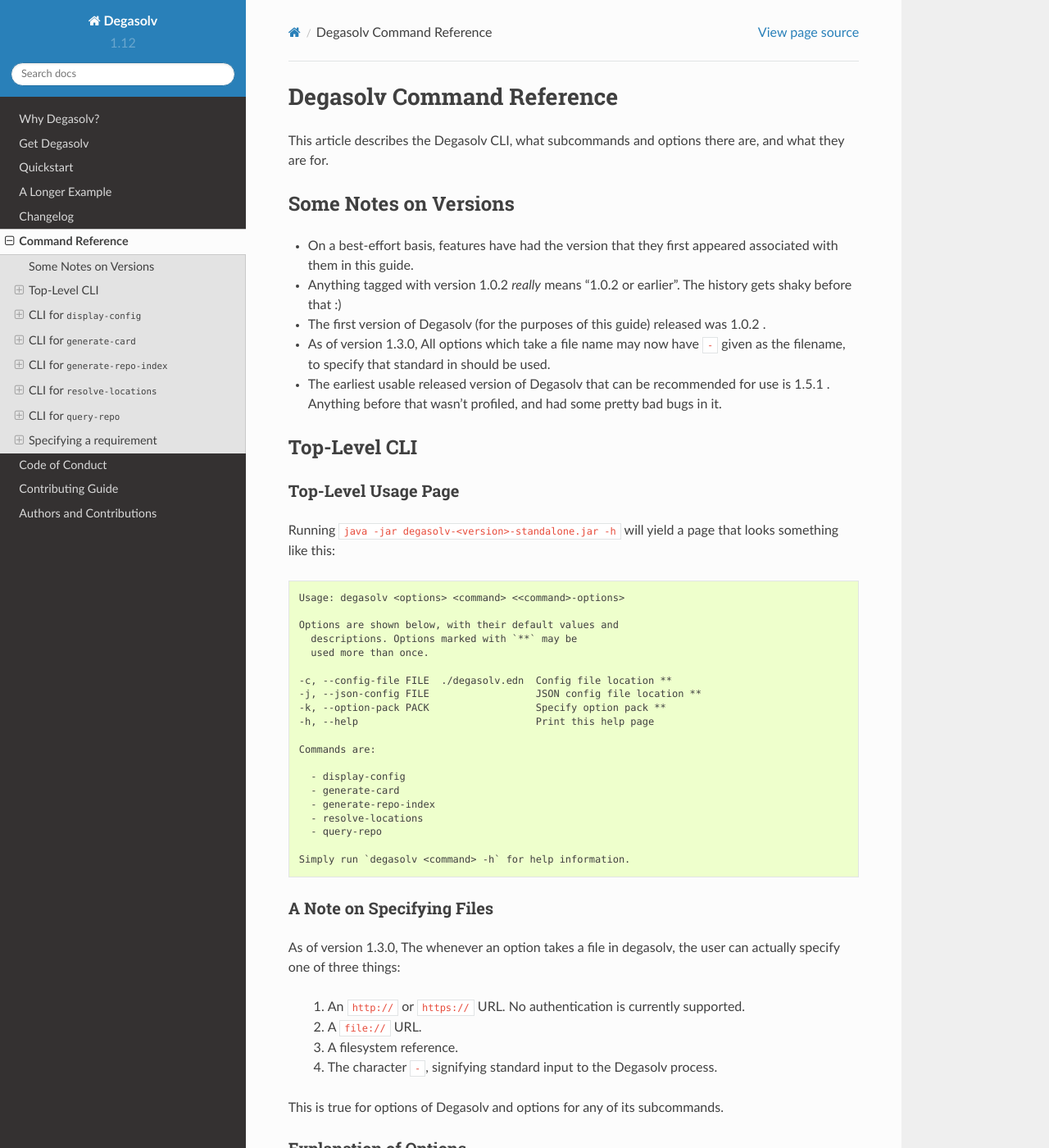
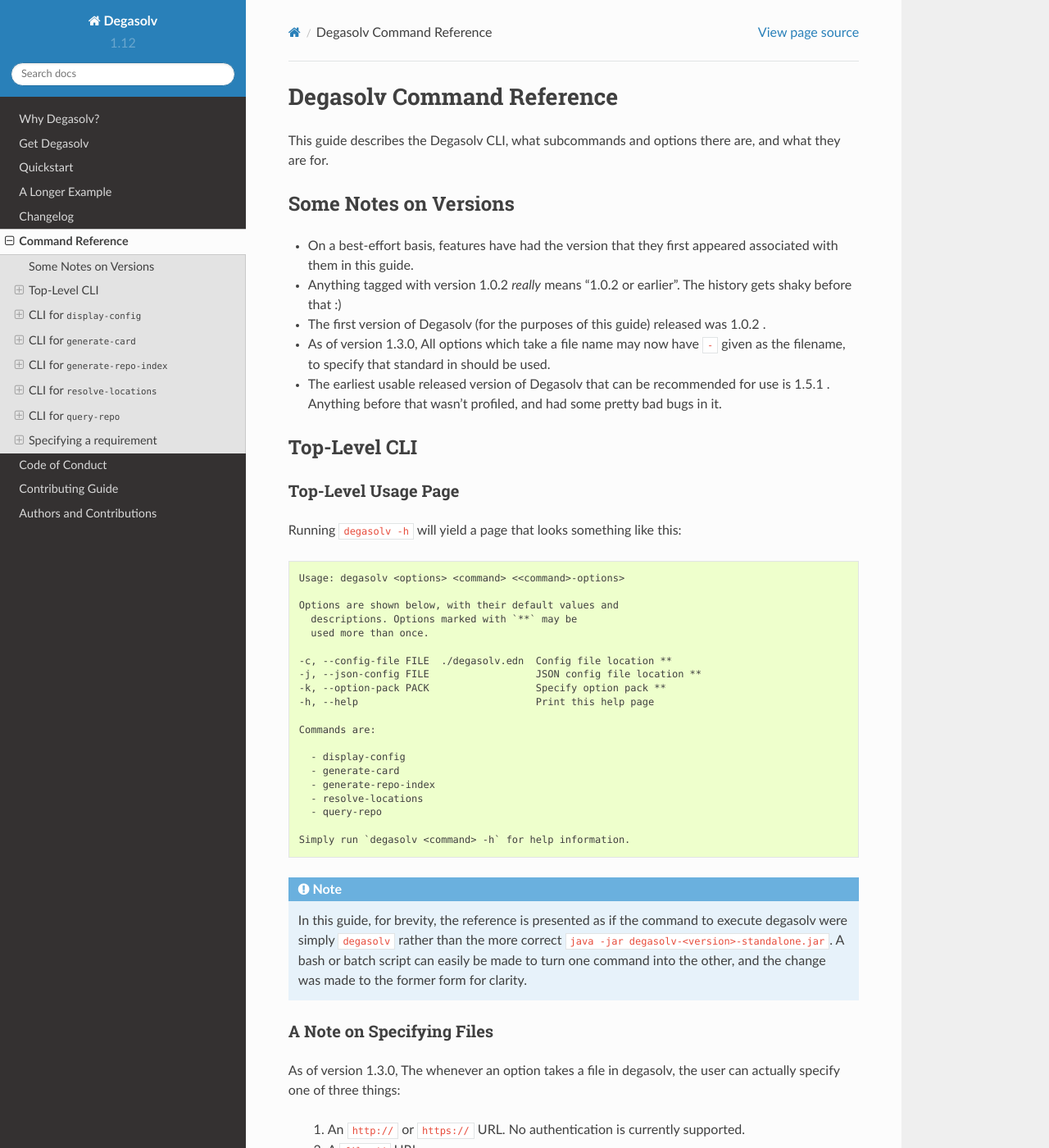
Before and after one commit to djhaskin987/degasolv, a Sphinx documentation site: the page built from docs/command-reference.rst, in a window 1280 px wide and 1400 px high. Shown: the whole window at 82% size. Built offline with Sphinx 7.4.7 and the Read the Docs theme 2.0.0, drawn with Linux system fonts in a browser that asks for light colours; some of the changed text lies outside the part shown.

Commit message:
Brevity in docs

```diff
--- a/docs/changelog.rst
+++ b/docs/changelog.rst
@@ -23,6 +23,9 @@
 
 Changed
 +++++++
+
+- In the docs, ``java -jar degasolv-<version>-standalone.jar`` changed to
+  ``degasolv`` with added note for clarity
 
 - For #13, return code for ``resolve-locations`` changed to 3 when dependency
   resolutions occur to distinguish them from normal "you got the argument
--- a/docs/command-reference.rst
+++ b/docs/command-reference.rst
@@ -3,7 +3,7 @@
 Degasolv Command Reference
 ==========================
 
-This article describes the Degasolv CLI, what subcommands and options
+This guide describes the Degasolv CLI, what subcommands and options
 there are, and what they are for.
 
 Some Notes on Versions
@@ -58,6 +58,13 @@
 
   Simply run `degasolv <command> -h` for help information.
 
+
+.. note:: In this guide, for brevity, the reference is presented
+  as if the command to execute degasolv were simply ``degasolv`` rather
+  than the more correct ``java -jar degasolv-<version>-standalone.jar``. A
+  bash or batch script can easily be made to turn one command into the other,
+  and the change was made to the former form for clarity.
+
 .. _specifying-files:
 
 A Note on Specifying Files
```
Also changed, not shown: other parts of docs/command-reference.rst (+18 -18 lines).
